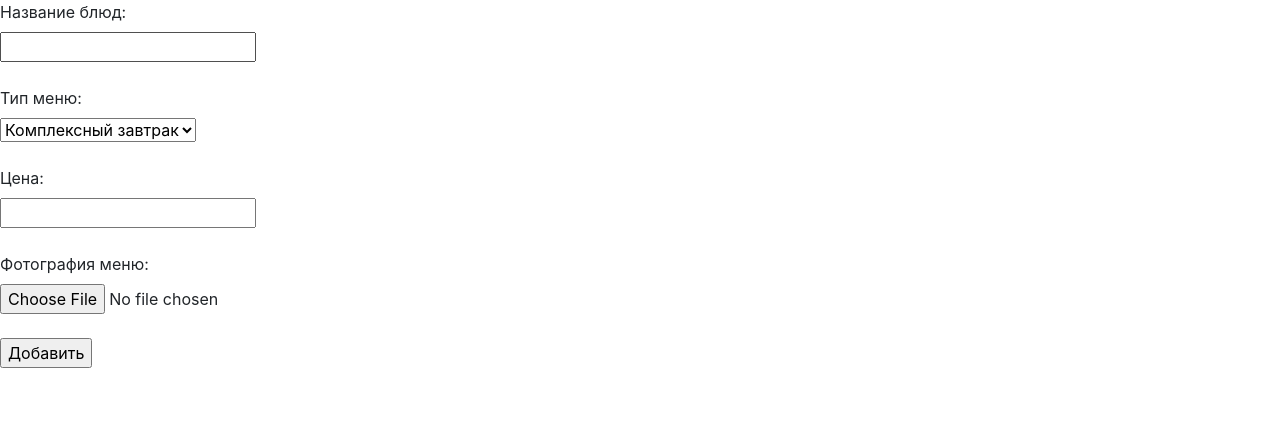
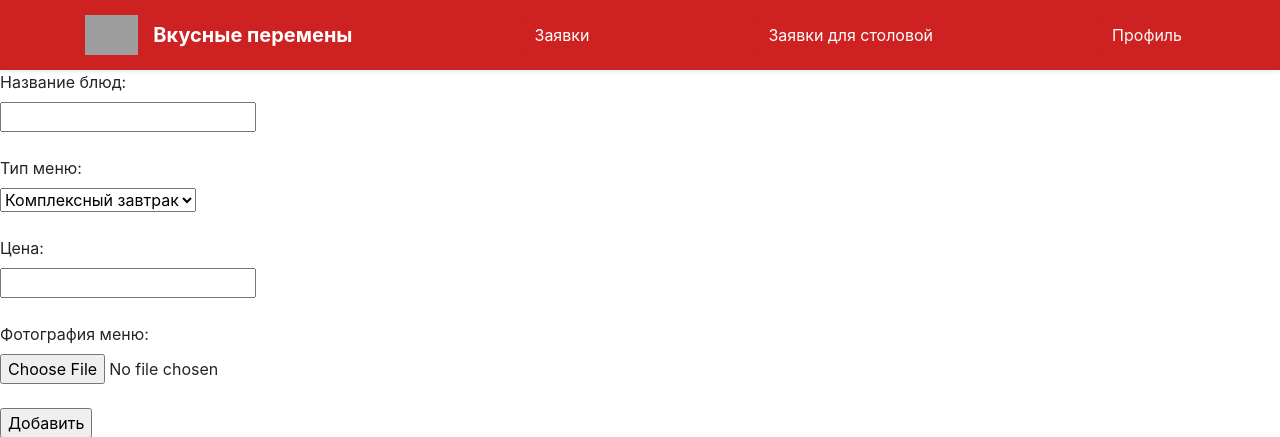
Before and after one commit to mirrroxx/site, a Flask app: page /add_dish in a window 1280 px wide. Shown: the top 437 px of the page. Run offline with Flask 3, Linux system fonts and the light colour scheme; a user stored in the database is signed in; grey boxes are pictures that could not be loaded.

Commit message:
Готово

```diff
--- a/templates/application.html
+++ b/templates/application.html
@@ -8,7 +8,7 @@
     <div>
         Почта - {{item.email}}, Имя - {{item.name}}, Класс -  {{item.grade}}, Роль - {{item.role}}
     <div>
-        <a href="/add/{{ item.id }}" class="btn btn-warning">
+        <a href="/add/{{ item.id }}" class="btn btn-success">
             Принять
         </a>
         <a href="/reject/{{ item.id }}" class="btn btn-danger">
--- a/templates/new_dish.html
+++ b/templates/new_dish.html
@@ -14,8 +14,118 @@
     <script src="https://cdn.jsdelivr.net/npm/bootstrap@4.1.3/dist/js/bootstrap.min.js"
             integrity="sha384-ChfqqxuZUCnJSK3+MXmPNIyE6ZbWh2IMqE241rYiqJxyMiZ6OW/JmZQ5stwEULTy"
             crossorigin="anonymous"></script>
+        <style>
+        .centered-text {
+                text-align: center;
+                margin-bottom: 40px;
+            }
+
+        .page-name {
+                margin-left: 15px;
+            }
+
+        .row {
+                justify-content: space-between;
+                margin-bottom: 70px;
+            }
+
+        .a-nadpis {
+                margin-left: 90px;
+                margin-top: 20px;
+            }
+
+        .b-nadpis {
+                margin-left: 90px;
+                margin-top: 20px;
+            }
+
+        .c-nadpis {
+                margin-left: 90px;
+                margin-top: 20px;
+            }
+
+        .photo1 {
+                border-radius: 20%;
+                transition: border-radius 0.3s ease-in;
+            }
+
+        .photo2 {
+                border-radius: 20%;
+                transition: border-radius 0.3s ease-in;
+            }
+
+        .photo3 {
+                border-radius: 20%;
+                transition: border-radius 0.3s ease-in;
+            }
+
+        .photo1:hover {
+                border-radius: 10%;
+        }
+
+        .photo2:hover {
+                border-radius: 10%;
+        }
+
+        .photo3:hover {
+                border-radius: 10%;
+        }
+
+        body {
+                background-color: white;
+            }
+
+        .navbar {
+                background-color: rgb(206, 33, 33)
+            }
+
+        .btn {
+                background-color: rgb(206, 33, 33);
+                border-color: rgb(206, 33, 33);
+                border-radius: 5px;
+                transition: border-radius 0.5s ease-in;
+            }
+
+        .btn:hover {
+                border-radius: 15px;
+                background-color: rgb(89, 97, 104);
+                border-color: rgb(89, 97, 104)
+        }
+
+        footer {
+
+    background-color: #333;
+
+    color: #fff;
+
+    text-align: center;
+
+    padding: 48px;
+
+    }
+
+    </style>
 </head>
 <body>
+<header>
+    <div class="navbar navbar-dark shadow-sm">
+        <div class="container d-flex justify-content-between">
+            <a href="/" class="navbar-brand d-flex align-items-center">
+                <img src="{{ url_for('static', filename='img/logo.png') }}" weight="40" height="40"
+                     class="d-inline-block align-text-top">
+                <strong class="page-name">Вкусные перемены</strong>
+            </a>
+            {% if current_user.role == 'admin' %}
+            <a href="add_new_user" class="btn btn-primary my-2">Заявки</a>
+            {% endif %}
+
+            {% if current_user.role == 'teacher' or current_user.role == 'admin' %}
+            <a href="order" class="btn btn-primary my-2">Заявки для столовой</a>
+            {% endif %}
+            <a href="profile" class="btn btn-outline-light">Профиль</a>
+        </div>
+    </div>
+</header>
 <form method="POST" enctype="multipart/form-data">
     <label for="name">Название блюд:</label><br>
     <input type="text" id="name" name="name" required><br><br>
--- a/templates/profile.html
+++ b/templates/profile.html
@@ -110,7 +110,7 @@
             <a href="add_new_user" class="btn btn-primary my-2">Заявки</a>
             {% endif %}
 
-            {% if current_user.role == 'teacher' or current_user.role == 'admin' %}
+            {% if current_user.role == 'teacher' %}
             <a href="order" class="btn btn-primary my-2">Заявки для столовой</a>
             {% endif %}
             <a href="profile" class="btn btn-outline-light">Профиль</a>
```
Also changed, not shown: db/main.db, static/img/Снимок экрана 2024-04-26 152816.png (added), static/img/Снимок экрана 2024-04-26 153014.png (added).
